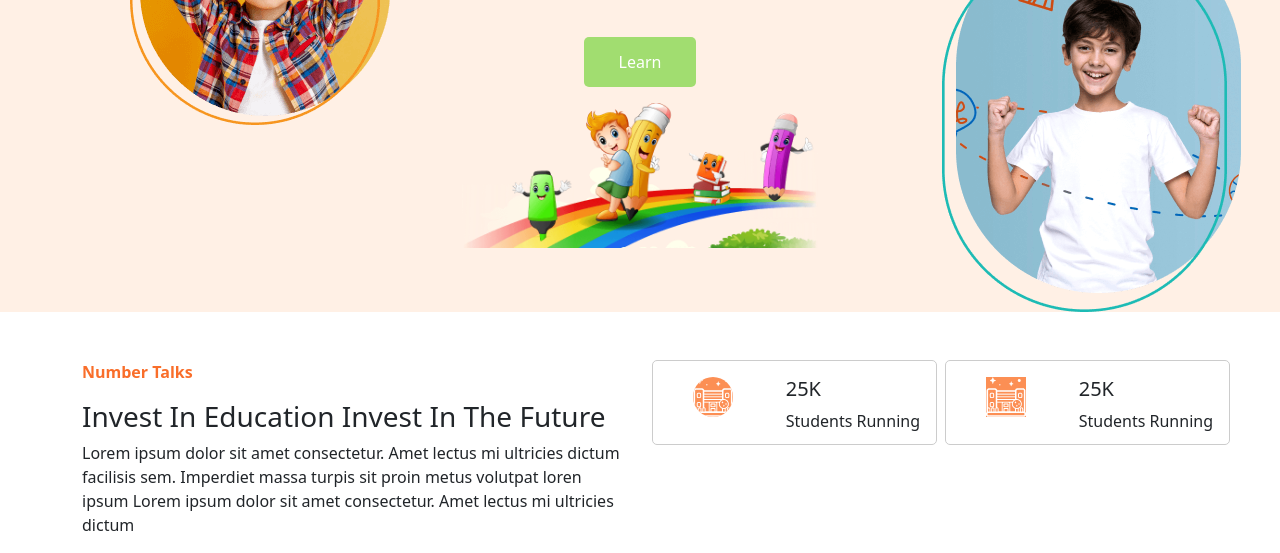
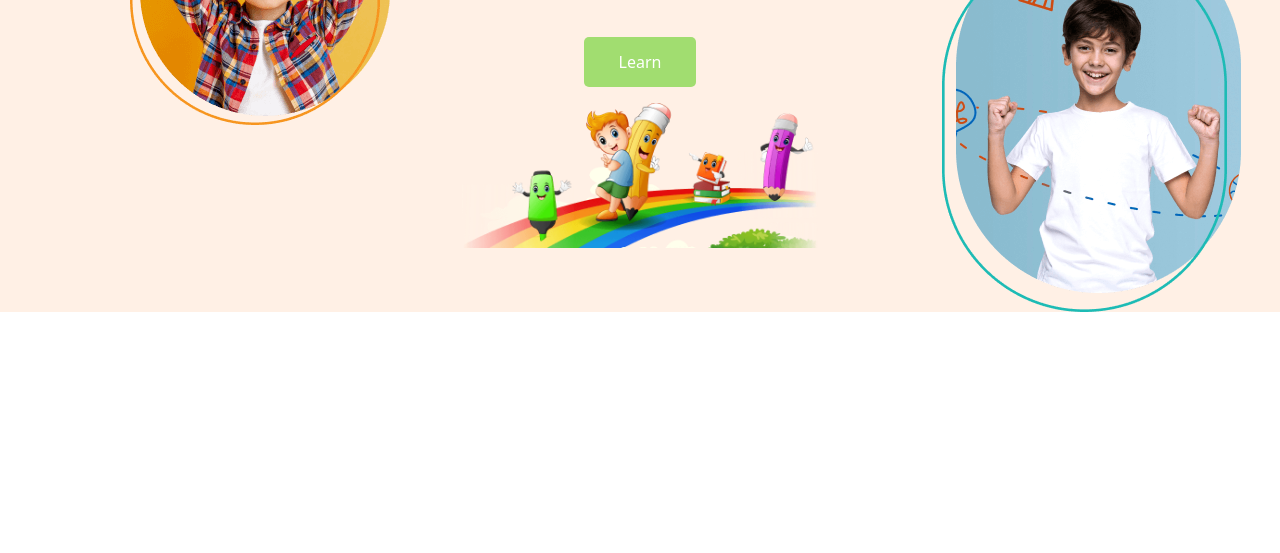
Before and after one commit to gokul-vsi/MyShcool, a plain HTML site: page index.html in a window 1280 px wide. Shown: the part 348-901 px from the top of the page. After the commit the page ends 800 px from the top, so only its background shows below. Drawn offline with nearby package versions, Linux system fonts and the light colour scheme.

Commit message:
few-change

```diff
--- a/index.html
+++ b/index.html
@@ -103,52 +103,7 @@
       </div>
     </section>
 
-    <section class="hero-section-2">
-      <div class="container">
-        <div class="row">
-          <div class="col-md-6">
-            <p class="hero-sec-p mt-md-5 mt-3">Number Talks</p>
-            <h3>Invest In Education Invest In The Future</h3>
-            <p>
-              Lorem ipsum dolor sit amet consectetur. Amet lectus mi ultricies
-              dictum facilisis sem. Imperdiet massa turpis sit proin metus
-              volutpat loren ipsum Lorem ipsum dolor sit amet consectetur. Amet
-              lectus mi ultricies dictum
-            </p>
-          </div>
-          <div class="col-md-6">
-             <div class="first-main d-flex justify-content-evenly mt-5">
-              <div class="main-1 me-2">
-                <div class="card">
-                  <div class="card-body d-flex justify-content-between ms-4">
-                    <div>
-                      <img src="./images/icon1.png" class="icon1 rounded-circle" alt="">
-                    </div>
-                    <div>
-                      <h5>25K</h5>
-                      <p>Students Running</p>
-                    </div>
-                  </div>
-                </div>
-               </div>
-               <div class="main-2">
-                <div class="card">
-                  <div class="card-body d-flex justify-content-between ms-4">
-                    <div>
-                      <img src="./images/icon1.png" class="icon1" alt="">
-                    </div>
-                    <div>
-                      <h5>25K</h5>
-                      <p>Students Running</p>
-                    </div>
-                  </div>
-                </div>
-               </div>
-             </div>
-            </div>
-        </div>
-      </div>
-    </section>
+
 
     <!-- ================================================================================== -->
     <script
```
